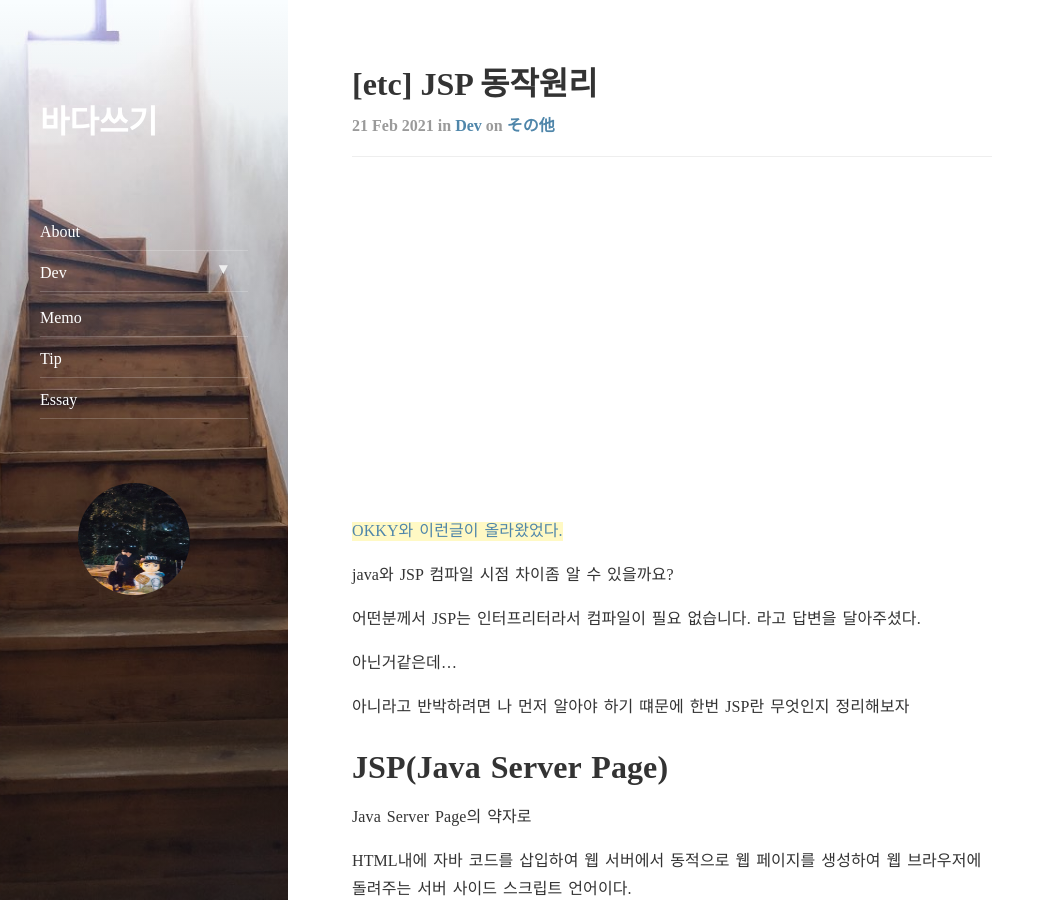
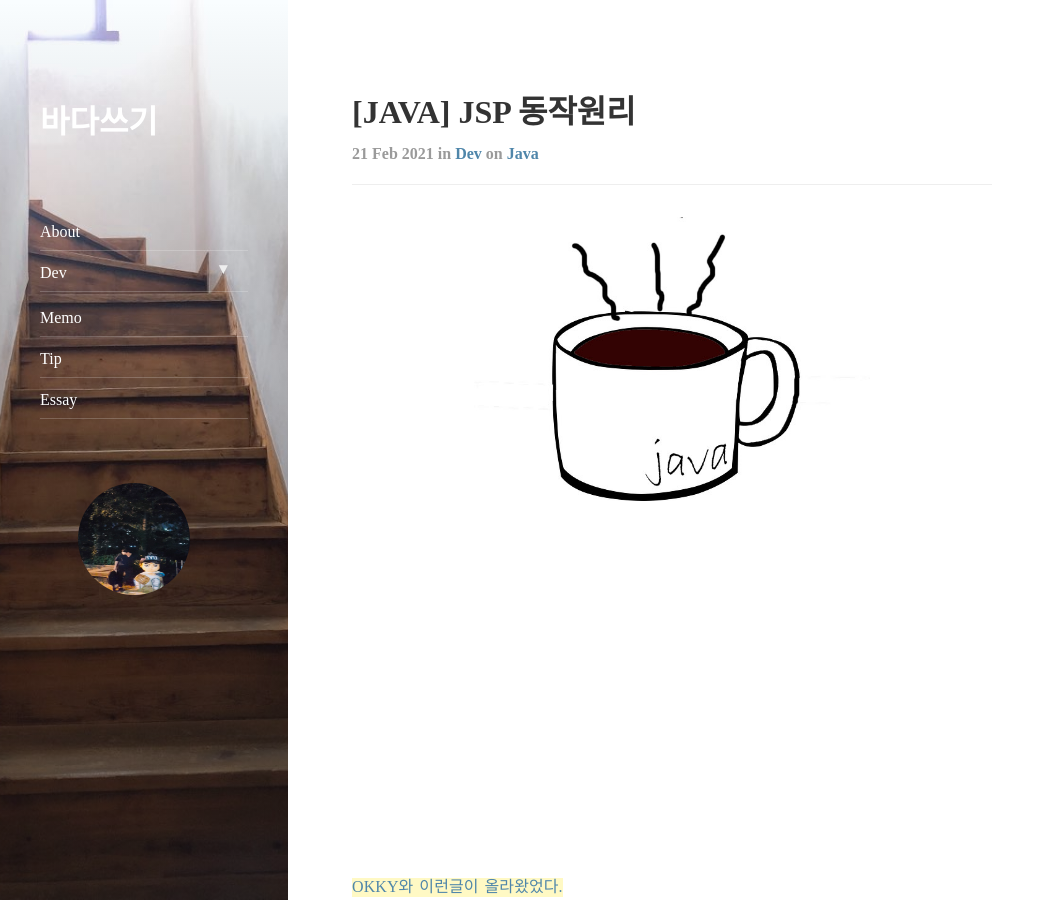
Before and after one commit to Chung10Kr/Chung10Kr.github.io, a Jekyll site: the page built from _posts/2021-02-21-JSP.markdown, in a window 1280 px wide and 900 px high. Shown: the whole window, without its empty margins (0-1055 px from the left). Built offline with Jekyll 4.4.1, drawn with Linux system fonts in a browser that asks for light colours; nearby versions of some CDN libraries; comment, search, counter and statistics services are not loaded.

Commit message:
no message

```diff
--- a/_posts/2021-02-21-JSP.markdown
+++ b/_posts/2021-02-21-JSP.markdown
@@ -1,9 +1,9 @@
 ---
 layout: post
-title:  "[etc] JSP 동작원리"
+title:  "[JAVA] JSP 동작원리"
 subtitle:   "JSP는 컴파일 언어일까?"
 categories: dev
-tags: etc
+tags: java
 ---
 
 [OKKY와 이런글이 올라왔었다.](https://okky.kr/article/395520)
```
